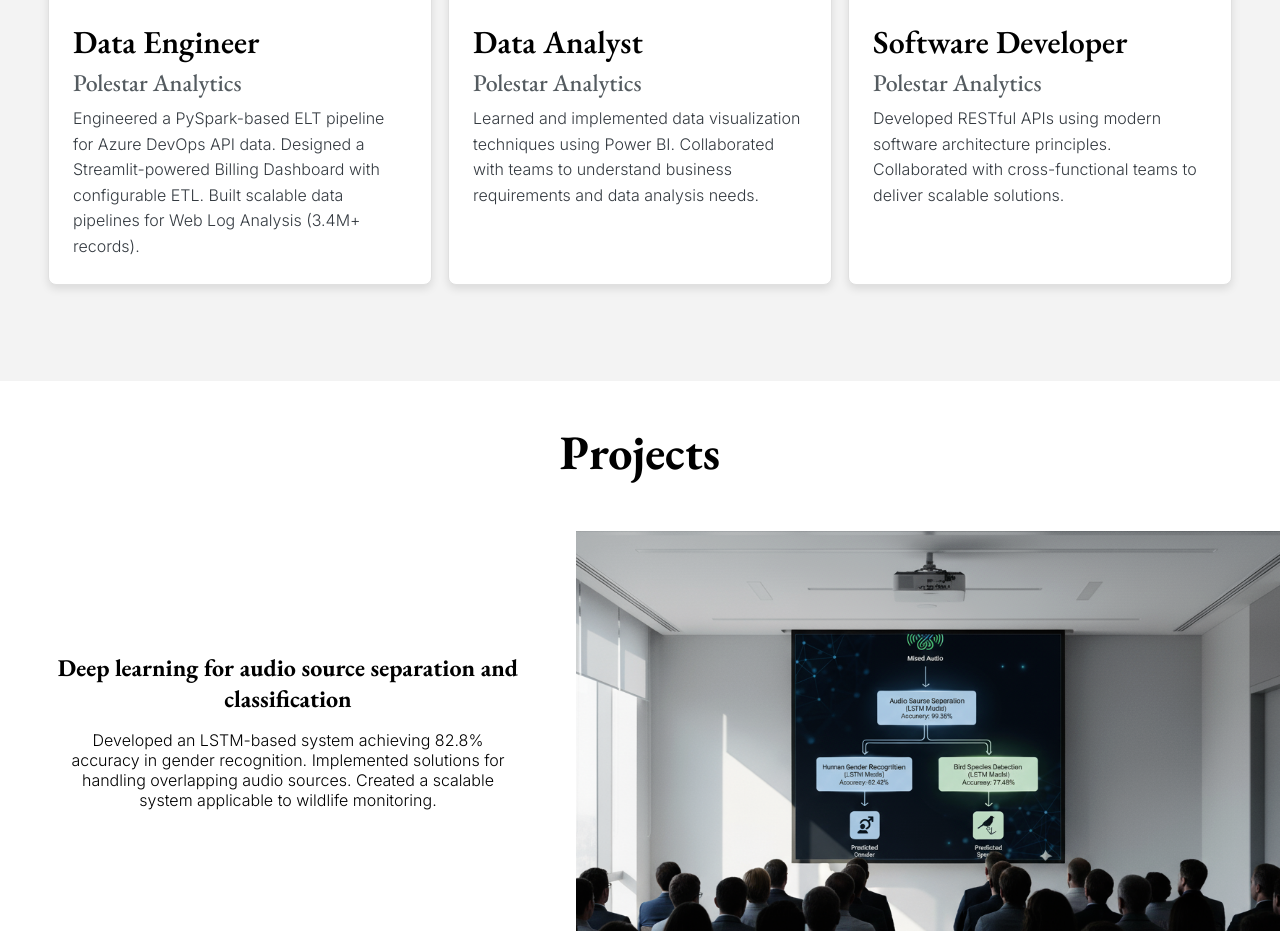
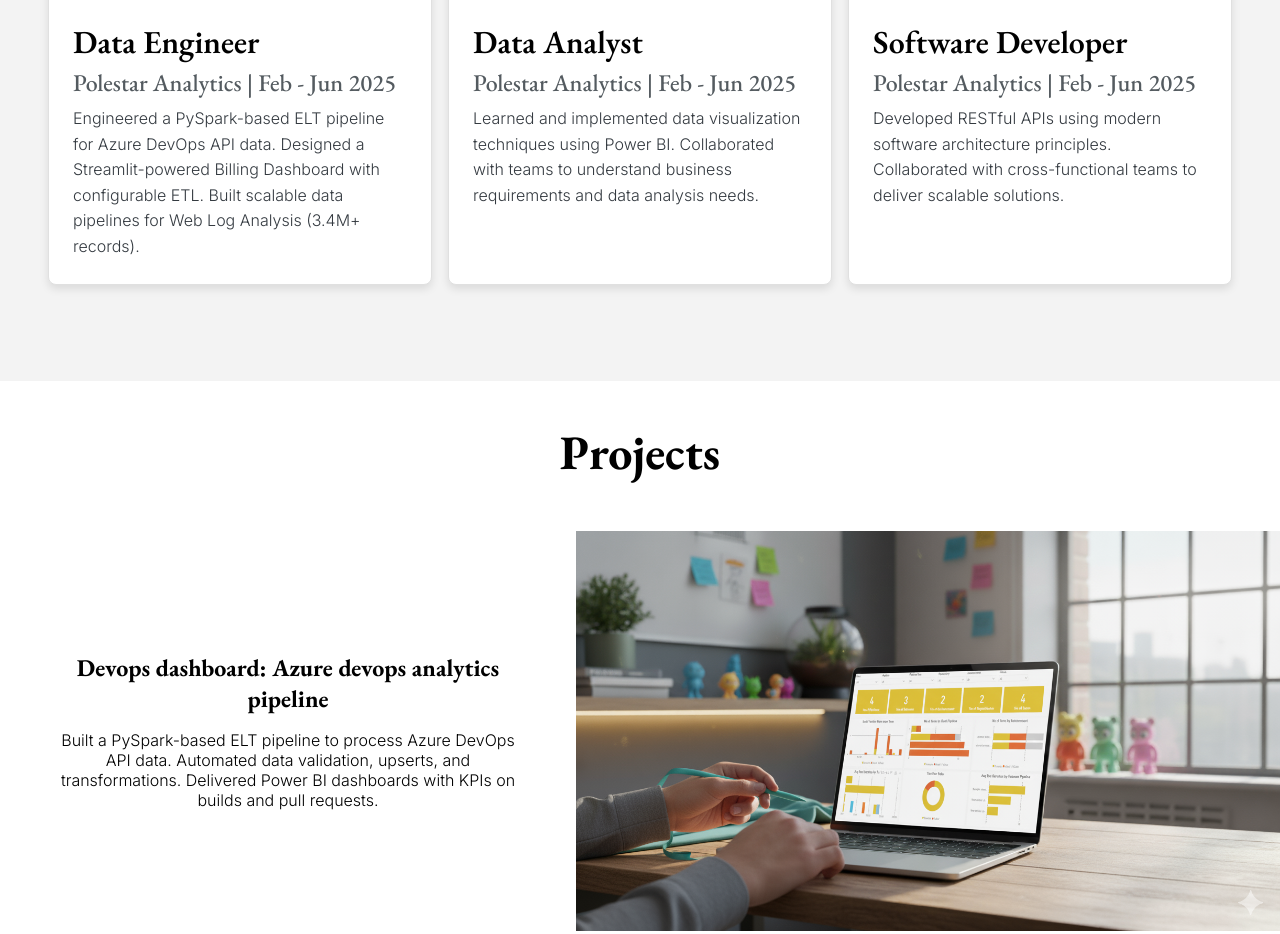
Before and after one commit to HarshR32/harshrungta.github.io, a plain HTML site: page index.html in a window 1280 px wide. Shown: the part 1244-2178 px from the top of the page. Drawn offline with nearby package versions, Linux system fonts and the light colour scheme.

Commit message:
Update index.html

```diff
--- a/index.html
+++ b/index.html
@@ -66,7 +66,10 @@
             </div>
             <div class="job-card-body">
               <h3>Data Engineer</h3>
-              <h4>Polestar Analytics</h4>
+              <h4>
+                <span> Polestar Analytics </span>
+                <span> | Feb - Jun 2025 </span>
+              </h4>
               <p>
                 Engineered a PySpark-based ELT pipeline for Azure DevOps API
                 data. Designed a Streamlit-powered Billing Dashboard with
@@ -81,7 +84,10 @@
             </div>
             <div class="job-card-body">
               <h3>Data Analyst</h3>
-              <h4>Polestar Analytics</h4>
+              <h4>
+                <span> Polestar Analytics </span>
+                <span> | Feb - Jun 2025 </span>
+              </h4>
               <p>
                 Learned and implemented data visualization techniques using
                 Power BI. Collaborated with teams to understand business
@@ -95,7 +101,10 @@
             </div>
             <div class="job-card-body">
               <h3>Software Developer</h3>
-              <h4>Polestar Analytics</h4>
+              <h4>
+                <span> Polestar Analytics </span>
+                <span> | Feb - Jun 2025 </span>
+              </h4>
               <p>
                 Developed RESTful APIs using modern software architecture
                 principles. Collaborated with cross-functional teams to deliver
@@ -111,6 +120,20 @@
         <div class="project-flex-box">
           <div class="project">
             <article>
+              <h2>Devops dashboard: Azure devops analytics pipeline</h2>
+              <p>
+                Built a PySpark-based ELT pipeline to process Azure DevOps API
+                data. Automated data validation, upserts, and transformations.
+                Delivered Power BI dashboards with KPIs on builds and pull
+                requests.
+              </p>
+            </article>
+            <div class="project-image">
+              <img src="assets/images/DevopsDashboard.png" alt="" />
+            </div>
+          </div>
+          <div class="project">
+            <article>
               <h2>
                 Deep learning for audio source separation and classification
               </h2>
@@ -123,20 +146,6 @@
             </article>
             <div class="project-image">
               <img src="assets/images/AudioSourceSeparationImage.png" alt="" />
-            </div>
-          </div>
-          <div class="project">
-            <article>
-              <h2>Devops dashboard: Azure devops analytics pipeline</h2>
-              <p>
-                Built a PySpark-based ELT pipeline to process Azure DevOps API
-                data. Automated data validation, upserts, and transformations.
-                Delivered Power BI dashboards with KPIs on builds and pull
-                requests.
-              </p>
-            </article>
-            <div class="project-image">
-              <img src="assets/images/DevopsDashboard.png" alt="" />
             </div>
           </div>
           <div class="project">
@@ -156,8 +165,11 @@
         </div>
 
         <footer>
-          <a href="https://github.com/HarshR32">See all the projects <span>here</span></a>
+          <a href="https://github.com/HarshR32"
+            >See all the projects <span>here</span></a
+          >
         </footer>
+        \
       </section>
     </main>
     <footer class="footer" id="contact">
```
